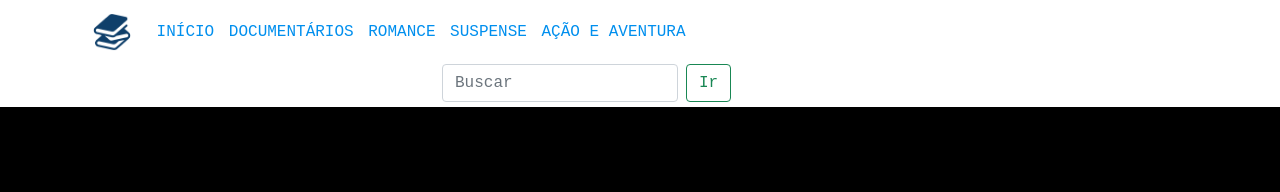
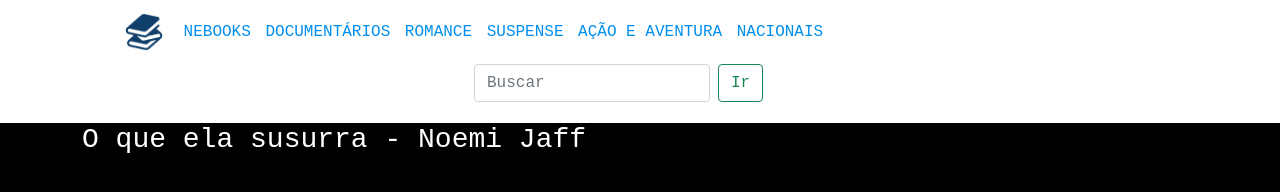
Before and after one commit to SallesThe/NeBooks, a plain HTML site: page index.html in a window 1280 px wide. Drawn offline with Linux system fonts and the light colour scheme.

Commit message:
Adicionando mais arquivos e linhas de código.

```diff
--- a/css/style.css
+++ b/css/style.css
@@ -13,15 +13,12 @@
 
 body{
     background: var(--preto);
-    font-family:'Courier New', Courier, monospace
+    font-family:'Courier New', Courier, monospace;
+    color: var(--branco);
 }
 
 header{
     background: var(--branco)
-}
-
-header .logo{
-
 }
 
 header nav a{
--- a/index.html
+++ b/index.html
@@ -11,22 +11,33 @@
         <header>
             <div class="container">
                 <nav>
+                    <ul>
+
                         <a class="logo" href="#">
                         <img src="imagens/logo-livro.png" width="60px">
+                        NEBOOKS
                         </a>
-                    <a href="#">INÍCIO</a>
                         <a href="#">DOCUMENTÁRIOS</a>
                         <a href="#">ROMANCE</a>
                         <a href="#">SUSPENSE</a>
                         <a href="#">AÇÃO E AVENTURA</a>
+                        <a href="#">NACIONAIS</a>
 
-                    <form class="d-flex margem align-center">
+                        <form class="d-flex .justify-content-between margem align">
                         <input class="form-control me-2" type="search" placeholder="Buscar" aria-label="Search">
                         <button class="btn btn-outline-success" type="submit">Ir</button>
                         </form>
-
+                    </ul>
                 </nav>
             </div>
         </header>
+
+        <main>
+            <div class="livro-principal">
+                <div class="container">
+                    <h3 class="titulo">O que ela susurra - Noemi Jaff</h3>
+                </div>
+            </div>
+        </main>
     </body>
 </html>
```
Also changed, not shown: imagens/Livros/A REPÚBLICA DAS MÍLICIAS.jpg (added), imagens/Livros/O QUE ELA SUSURRA.jpg (added), imagens/Livros/SOLUÇÃO DE DOIS ESTADOS - Romance.jpg (added), imagens/pexels-dayan-rodio-4132936.jpg (added), 1 other file. Lines whose indentation alone changed are shown as unchanged.
